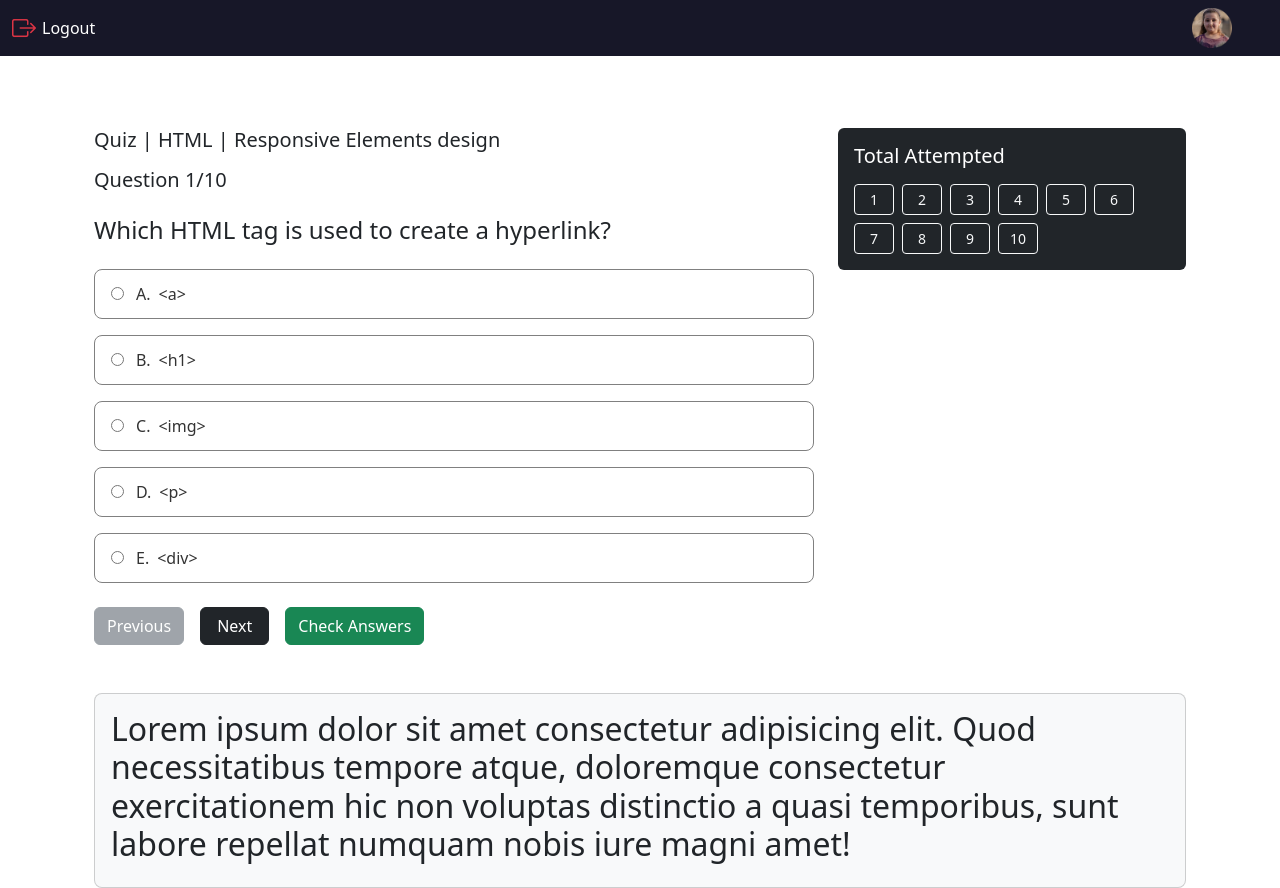
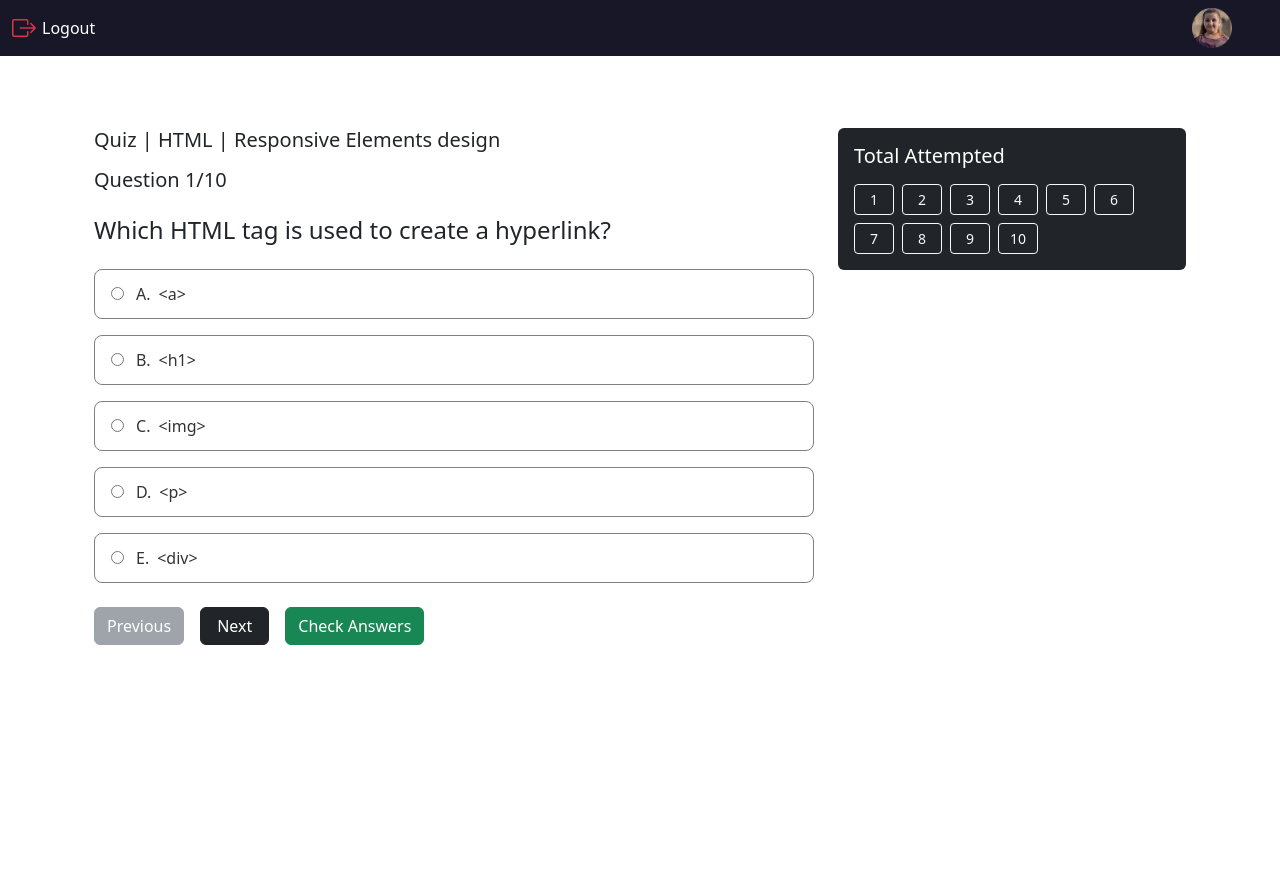
Before and after one commit to decent190/Final-Project, a React (Vite) app in the folder client/: page /quiz in a window 1280 px wide. After the commit the page ends 800 px from the top, so only its background shows below. Built offline with nearby package versions, Linux system fonts and the light colour scheme.

Commit message:
error fixed

```diff
--- a/client/src/Components/QuizPage/QuizPage.jsx
+++ b/client/src/Components/QuizPage/QuizPage.jsx
@@ -158,7 +158,7 @@ const QuizPage = () => {
   };
 
   return (
-  <div style={{ height: '100%' }}>
+  <div >
       <nav className="navbar fixed-top" style={{ backgroundColor: '#171728' }}>
         <div className='d-flex'>
           <div className="container-fluid d-flex align-items-center gap-4">
@@ -258,7 +258,7 @@ const QuizPage = () => {
                 ))}
               </div>
               {showResults && !error && (
-                <div className="mt-4 bg-light text-dark p-3 rounded" style={{ maxHeight: '50vh', overflowY: 'auto' }}>
+                <div className="mt-4 bg-light text-dark p-3 rounded" style={{ maxHeight: '100vh', overflowY: 'auto' }}>
                   <h5>Results:</h5>
                   <ul style={{ listStyle: 'none', padding: 0 }}>
                     {questions.map((q, idx) => {
@@ -281,11 +281,6 @@ const QuizPage = () => {
               )}
             </div>
           </div>
-           <div>
-            <div className='card mt-5 p-3' style={{ backgroundColor: '#f8f9fa', borderRadius: '8px' }}>
-               <h2>Lorem ipsum dolor sit amet consectetur adipisicing elit. Quod necessitatibus tempore atque, doloremque consectetur exercitationem hic non voluptas distinctio a quasi temporibus, sunt labore repellat numquam nobis iure magni amet!</h2>
-            </div>
-           </div>
         </div>
       </div>
     </div>
```
